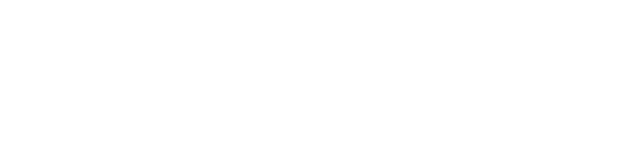
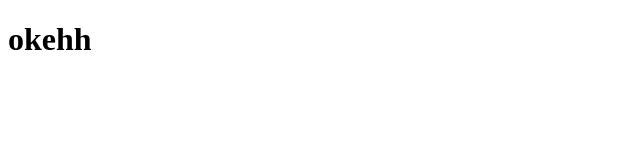
Before and after one commit to abdulhafizh21/ABDUL_HAFIZH_SUBHAN_JS1, a plain HTML site: page tets.html in a window 1280 px wide. Shown: the whole page, without its empty margins (0-640 px from the left). Drawn offline with Linux system fonts and the light colour scheme.

Commit message:
Update tets.html

```diff
--- a/tets.html
+++ b/tets.html
@@ -4,6 +4,7 @@
     <meta charset="UTF-8">
     <meta name="viewport" content="width=device-width, initial-scale=1.0">
     <title>Document</title>
+    <h1>okehh</h1>
 </head>
 <body>
 
```
